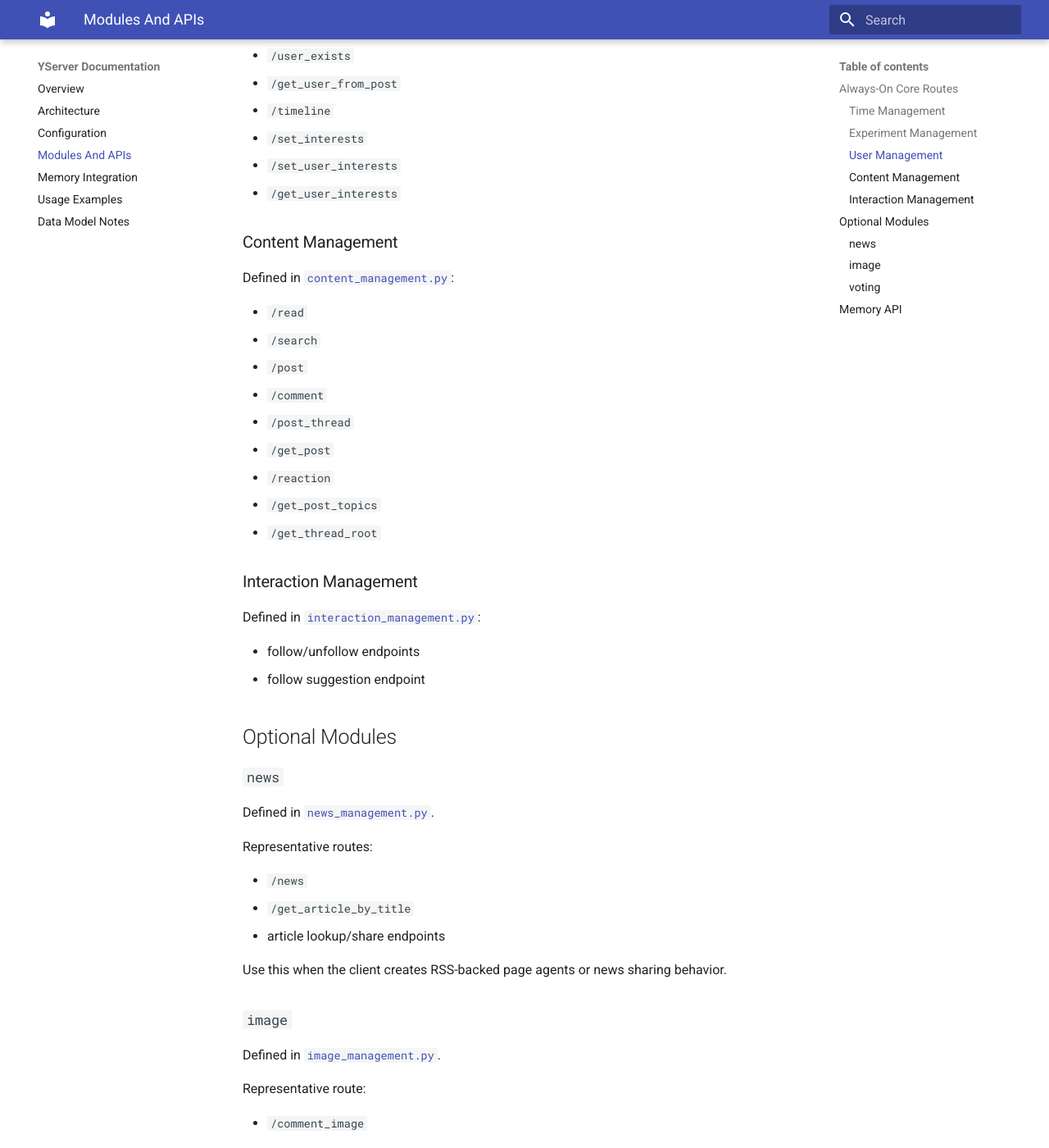
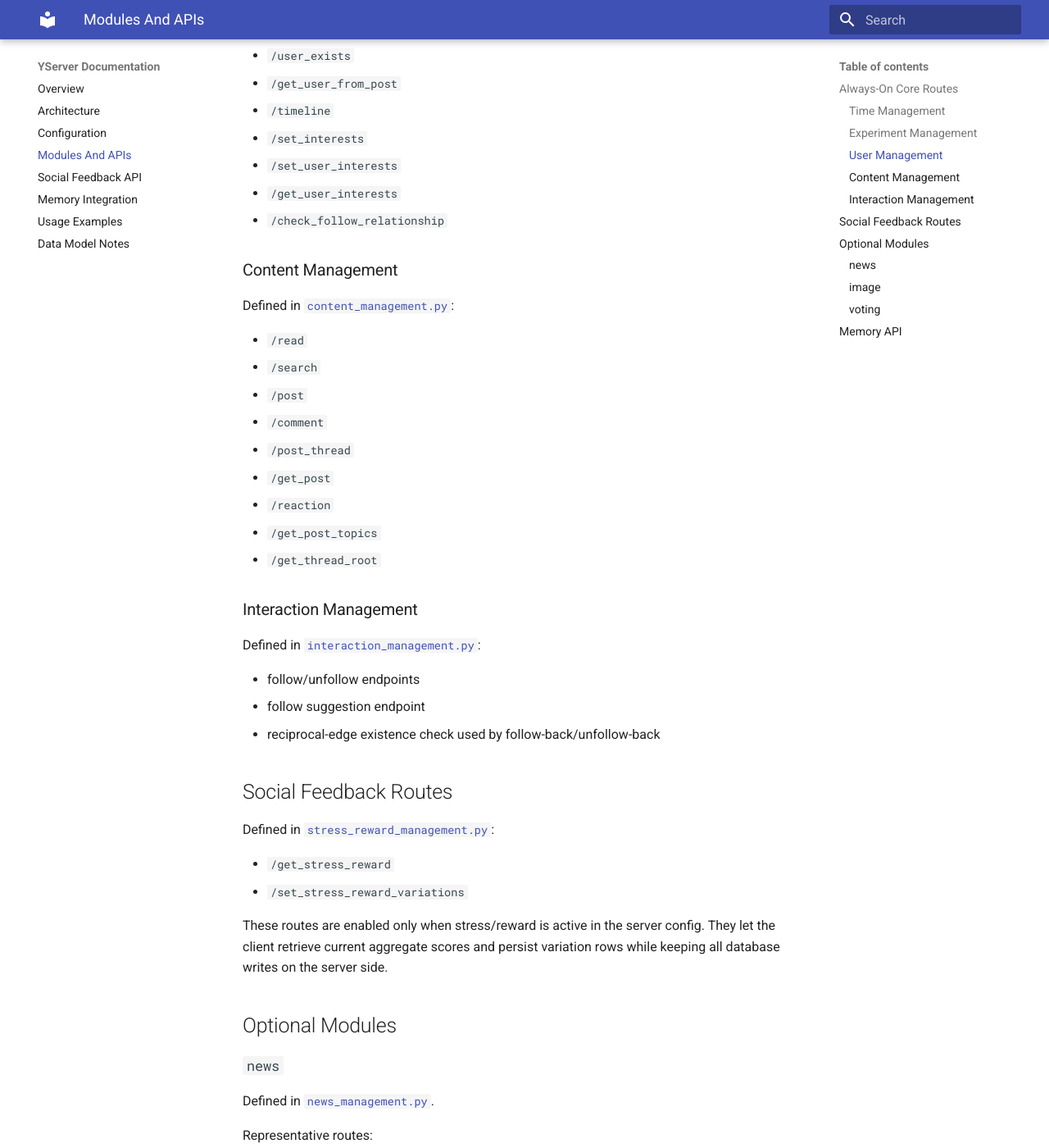
Before and after one commit to YSocialTwin/YServer, an MkDocs documentation site: the page built from docs/modules.md, in a window 1280 px wide and 1400 px high, scrolled down 880 px. Shown: the whole window at 82% size. Built offline with MkDocs 1.6.1 and Material for MkDocs 9.7.7, drawn with Linux system fonts in a browser that asks for light colours.

Commit message:
Update MkDocs for social feedback

```diff
--- a/docs/modules.md
+++ b/docs/modules.md
@@ -34,6 +34,7 @@ Defined in [`user_managment.py`](/Users/rossetti/PycharmProjects/YServer/y_serve
 - `/set_interests`
 - `/set_user_interests`
 - `/get_user_interests`
+- `/check_follow_relationship`
 
 ### Content Management
 
@@ -55,6 +56,16 @@ Defined in [`interaction_management.py`](/Users/rossetti/PycharmProjects/YServer
 
 - follow/unfollow endpoints
 - follow suggestion endpoint
+- reciprocal-edge existence check used by follow-back/unfollow-back
+
+## Social Feedback Routes
+
+Defined in [`stress_reward_management.py`](/Users/rossetti/PycharmProjects/YServer/y_server/routes/stress_reward_management.py):
+
+- `/get_stress_reward`
+- `/set_stress_reward_variations`
+
+These routes are enabled only when stress/reward is active in the server config. They let the client retrieve current aggregate scores and persist variation rows while keeping all database writes on the server side.
 
 ## Optional Modules
 
--- a/mkdocs.yml
+++ b/mkdocs.yml
@@ -7,6 +7,7 @@ nav:
   - Architecture: architecture.md
   - Configuration: configuration.md
   - Modules And APIs: modules.md
+  - Social Feedback API: social-feedback-api.md
   - Memory Integration: memory_integration.md
   - Usage Examples: examples.md
   - Data Model Notes: data_model.md
```
Also changed, not shown: docs/configuration.md (+15 -0 lines), docs/index.md (+2 -0 lines), docs/social-feedback-api.md (added, +70 -0 lines).
